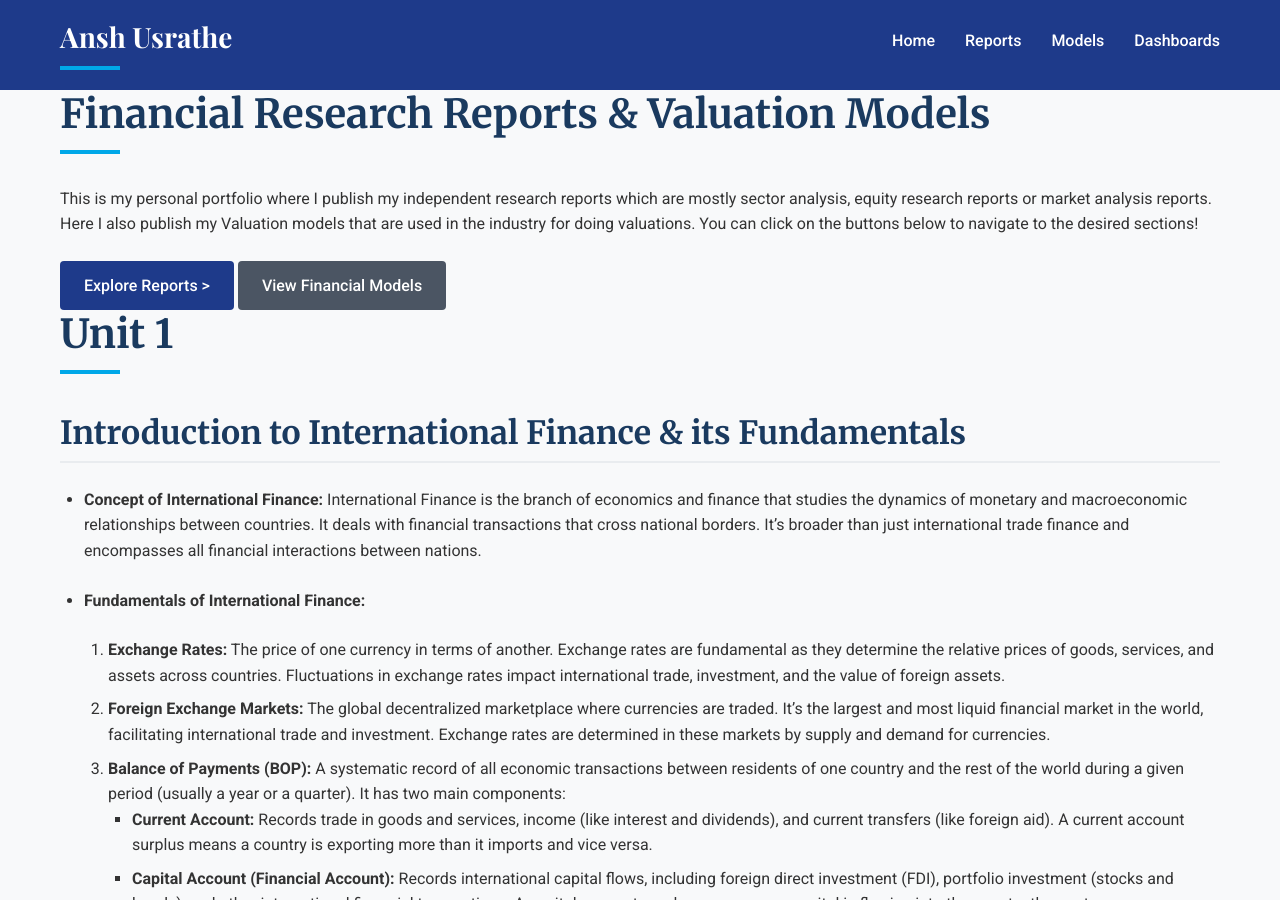
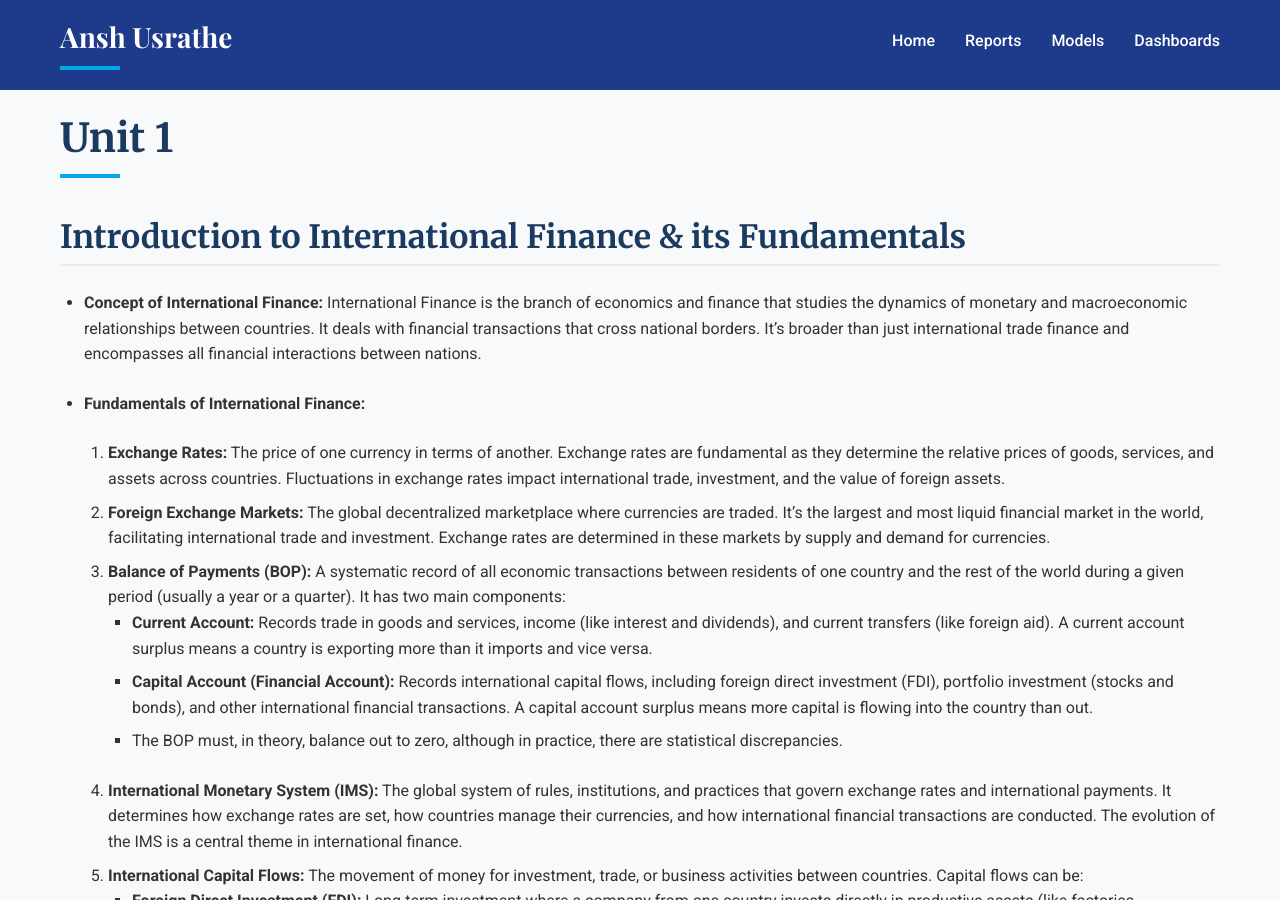
Before and after one commit to anshusrathe/FinBlogs, a Jekyll site: the page built from content/reports/project_1.md, in a window 1280 px wide and 900 px high. Built offline with Jekyll 4.4.1, drawn with Linux system fonts in a browser that asks for light colours.

Commit message:
Merge remote changes and add my updates

```diff
--- a/_includes/hero.html
+++ b/_includes/hero.html
@@ -1,8 +1,7 @@
 <div class="container">
     <div class="hero-content">
-      <h1>Financial Research Reports & Valuation Models</h1>
-      <p>This is my personal portfolio where I publish my independent research reports which are mostly sector analysis, equity research reports or market analysis reports. Here I also publish my Valuation models that are used in the industry for doing valuations. You can click on the buttons below to navigate to the desired sections!</p>
-      <a href="#reports" class="btn btn-primary">Explore Reports &gt;</a>
-      <a href="#featured" class="btn btn-secondary">View Financial Models</a>
+      <p>
+
+      </p>
     </div>
   </div>
```
